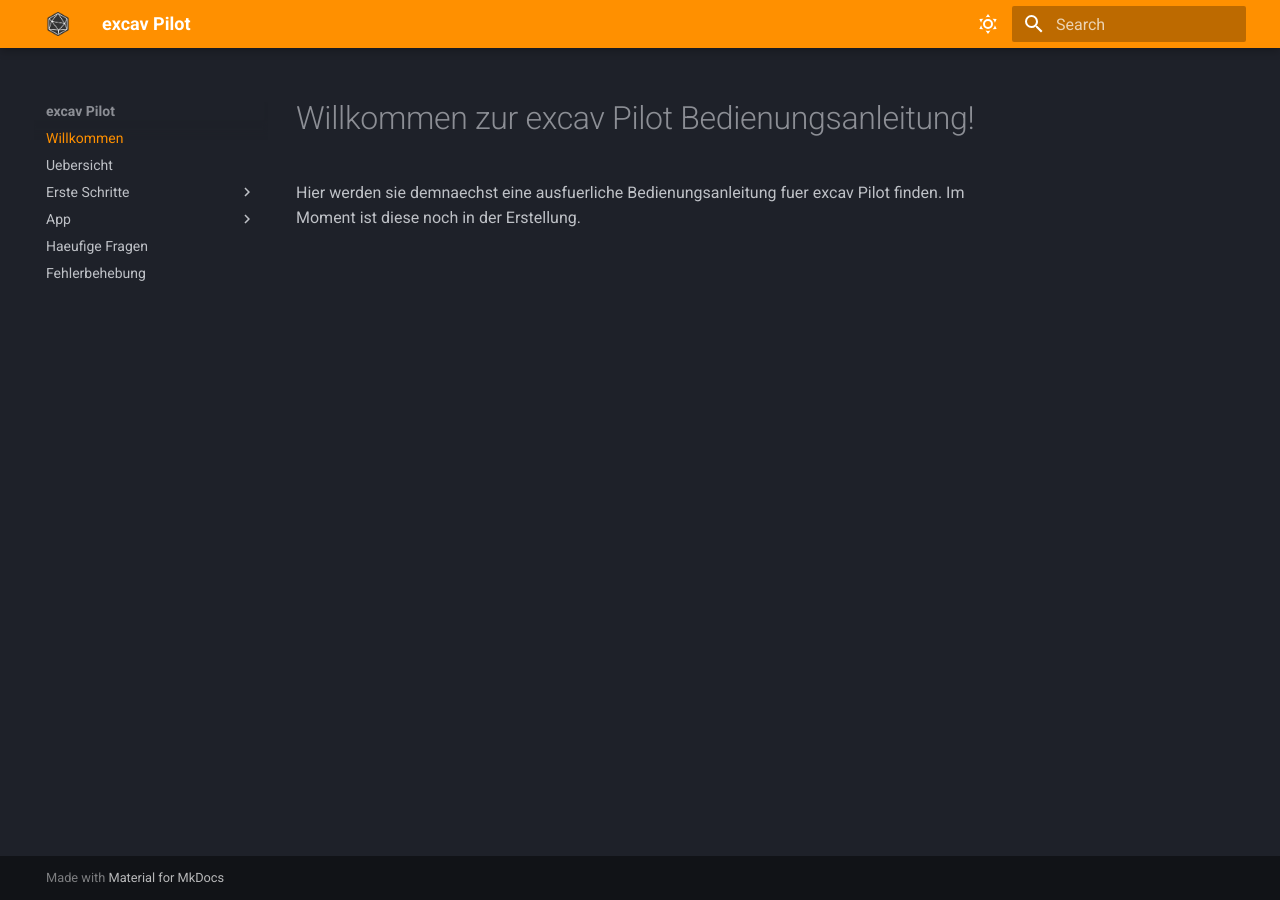
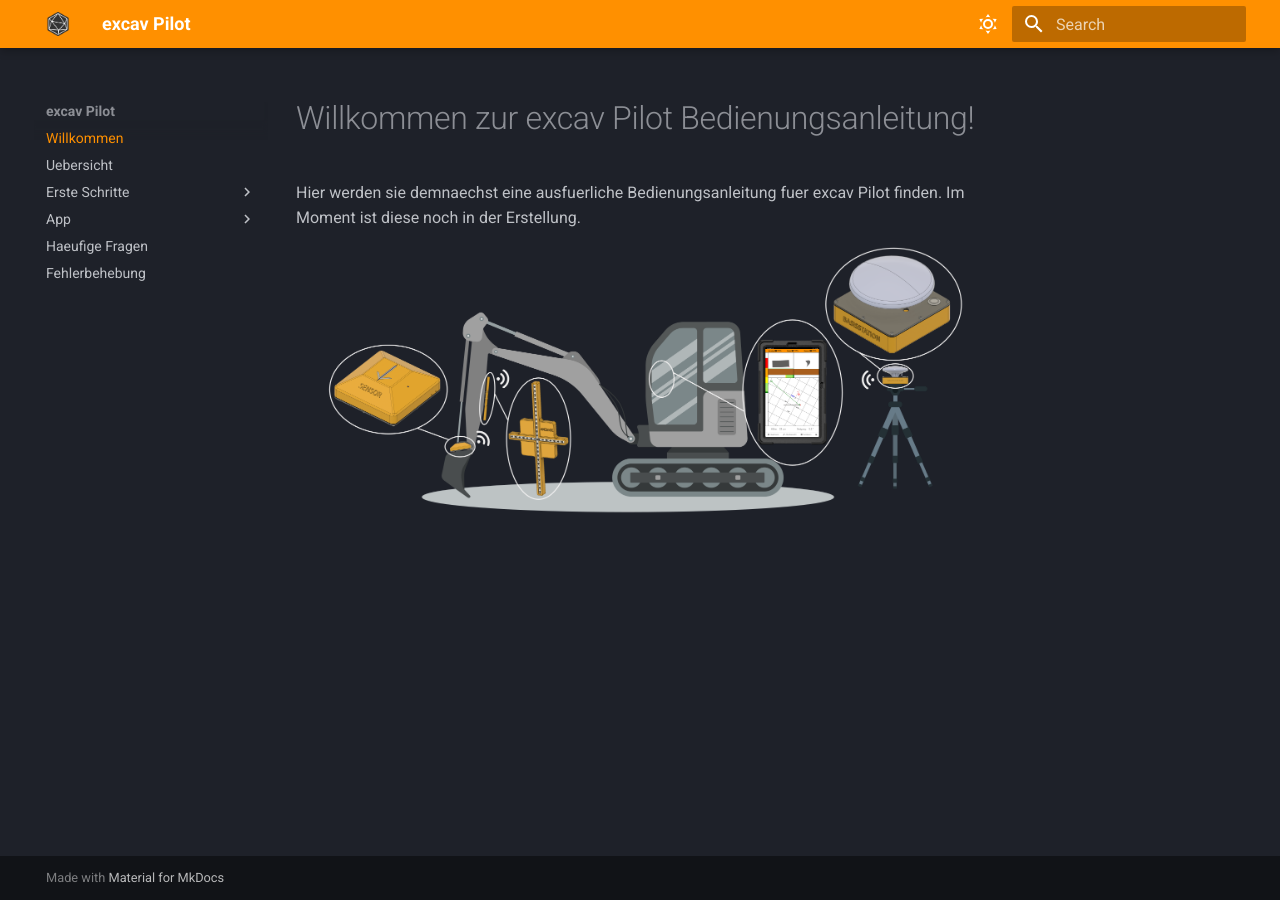
Before and after one commit to tobias-sizmann/mkdocs-excavpilot, an MkDocs documentation site: the page built from docs/index.md, in a window 1280 px wide. Built offline with MkDocs 1.6.1 and Material for MkDocs 9.7.7, drawn with Linux system fonts in a browser that asks for light colours.

Commit message:
added example picture

```diff
--- a/docs/index.md
+++ b/docs/index.md
@@ -1,2 +1,4 @@
 # Willkommen zur excav Pilot Bedienungsanleitung!
 Hier werden sie demnaechst eine ausfuerliche Bedienungsanleitung fuer excav Pilot finden. Im Moment ist diese noch in der Erstellung.
+
+![Example Image](systemuebersicht_grau.png)
```
Also changed, not shown: docs/systemuebersicht_grau.png (added).
